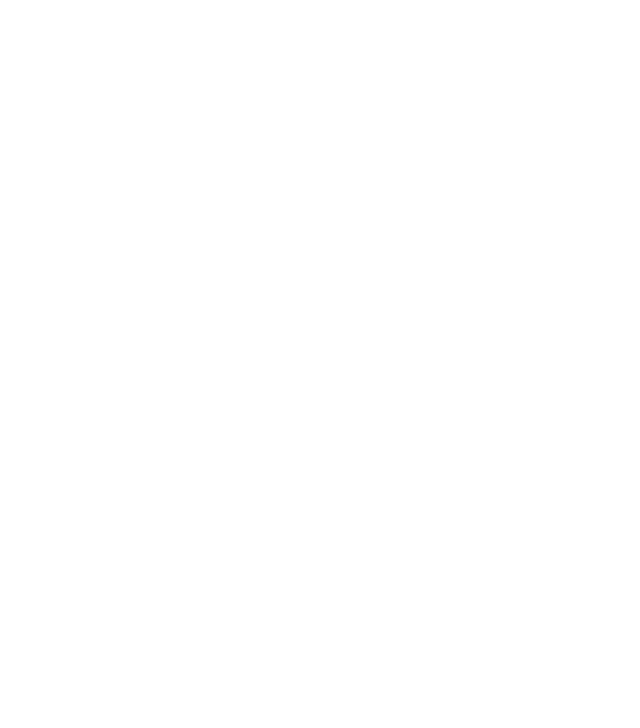
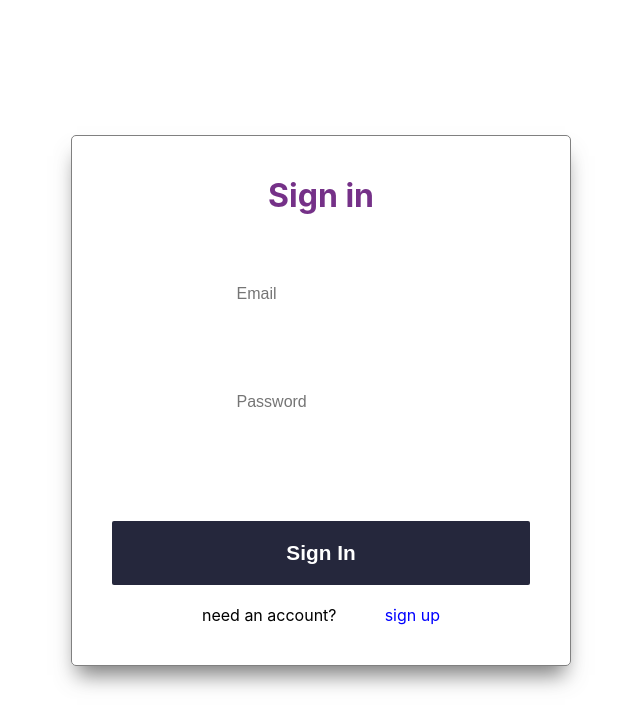
Before and after one commit to brionnedavis724/todoRedo, a React (Create React App) app: page / in a window 1280 px wide. Before the commit this address had no page. Shown: the top 728 px of the page, without its empty margins (319-959 px from the left). Built offline with nearby package versions, Linux system fonts and the light colour scheme.

Commit message:
sign in/up pages and login component; routed together, login css

```diff
--- a/src/App.css
+++ b/src/App.css
@@ -4,7 +4,7 @@
   box-sizing: border-box;
 }
 
-.App {
+.Dashboard {
   width: 100%;
   height: 100%;
   background-color: hsl(235, 21%, 11%);
--- a/src/App.js
+++ b/src/App.js
@@ -1,6 +1,8 @@
 import './App.css';
 import { BrowserRouter, Routes, Route } from 'react-router-dom' //
 import { Dashboard } from './pages/Dashboard'
+import { SignIn } from './pages/SignIn'
+import { SignUp } from './pages/SignUp'
 
 // import { TaskInput } from './components/TaskInput';
 // import { TaskList } from './components/TaskList';
@@ -106,6 +108,12 @@
         <Routes>
           <Route path = "/dashboard" element = {<Dashboard />}/>
         </Routes>
+        <Routes>
+          <Route path = "/" element = {<SignIn />}/>
+        </Routes>
+        <Routes>
+          <Route path = "/signup" element = {<SignUp />}/>
+        </Routes>
       </div>
     </BrowserRouter>
   );
--- /dev/null
+++ b/src/components/Login.js
@@ -0,0 +1,20 @@
+import React from 'react'
+import '../styles/Login.css'
+
+export const Login = ({title, button, href, link, headerStatement, emailInput, passwordInput, btnFunction}) => {
+  return (
+    <div className='Login'>
+        <div className="login-container">
+            <h1 className="login-heading">{title}</h1>
+            <input ref = {emailInput} type="email" className="login-email" placeholder='Email'/>
+            <input ref = {passwordInput} type="password" className="login-password" placeholder='Password'/>
+            <button onClick={btnFunction} className="login-button">{button}</button>
+
+            <div className="links">
+                <p>{headerStatement}</p>
+                <a href={href}> {link} </a>
+            </div>
+        </div> {/* end of login-container */}
+    </div> // end of login div
+  )
+}
--- a/src/pages/Dashboard.js
+++ b/src/pages/Dashboard.js
@@ -37,7 +37,7 @@
     }, [filterStatus])
 
   return (
-    <div>
+    <div className='Dashboard'>
         <div className='container'>
 
             <div className='header'>
--- /dev/null
+++ b/src/pages/SignIn.js
@@ -0,0 +1,17 @@
+import React from 'react'
+import { Login } from '../components/Login' // import component into the Signup page
+
+export const SignIn = () => {
+  return (
+    <div>
+        {/* display the component(s) imported above */}
+        <Login
+           title = "Sign in"
+           button = " Sign In"
+           headerStatement = "need an account?"
+           link = "sign up"
+           href = "/signup"
+        />
+    </div>
+  )
+}
--- /dev/null
+++ b/src/pages/SignUp.js
@@ -0,0 +1,7 @@
+import React from 'react'
+
+export const SignUp = () => {
+  return (
+    <div>Sign Up</div>
+  )
+}
--- /dev/null
+++ b/src/styles/Login.css
@@ -0,0 +1,70 @@
+.Login {
+    /* border: 5px solid red; */
+
+    width: 100%;
+    height: 100vh;
+    display: flex;
+    justify-content: center;
+    align-items: center;
+}
+
+.login-container {
+    /* border: 3px solid blue; */
+
+    display: flex;
+    flex-direction: column;
+    align-items: center;
+    width: 500px;
+    /* background-color: aliceblue; */
+    border-radius: 5px;
+    padding: 40px;
+    border: 1px solid gray;
+    box-shadow: 0px 15px 20px -6px rgba(82, 82, 82, 0.75);
+}
+
+.login-email, .login-password {
+    margin-bottom: 50px;
+    padding: 20px;
+    width: 50%;
+    border: none;
+    font-size: 16px;
+}
+
+.login-email:focus, .login-password:focus {
+    width: 90%;
+    border-bottom: 3px solid #753188c2;
+    border-width: 50%;
+    outline: none;
+    transition: width .100s;
+    transition-timing-function: ease-in-out;
+}
+
+.login-heading {
+    margin-bottom: 50px;
+    color: #753188;
+}
+
+.login-button {
+    margin-top: 40px;
+    margin-bottom: 20px;
+    padding: 20px;
+    width: 100%;
+    border: none;
+    background-color: hsl(235, 24%, 19%);
+    color: white;
+    font-size: 1.3rem;
+    font-weight: 800;
+    cursor: pointer;
+    border-radius: 2px;
+}
+
+a {
+    text-decoration: none;
+    color: blue;
+}
+
+.links {
+    display: flex;
+    width: 80%;
+    justify-content: space-evenly;
+}
```
